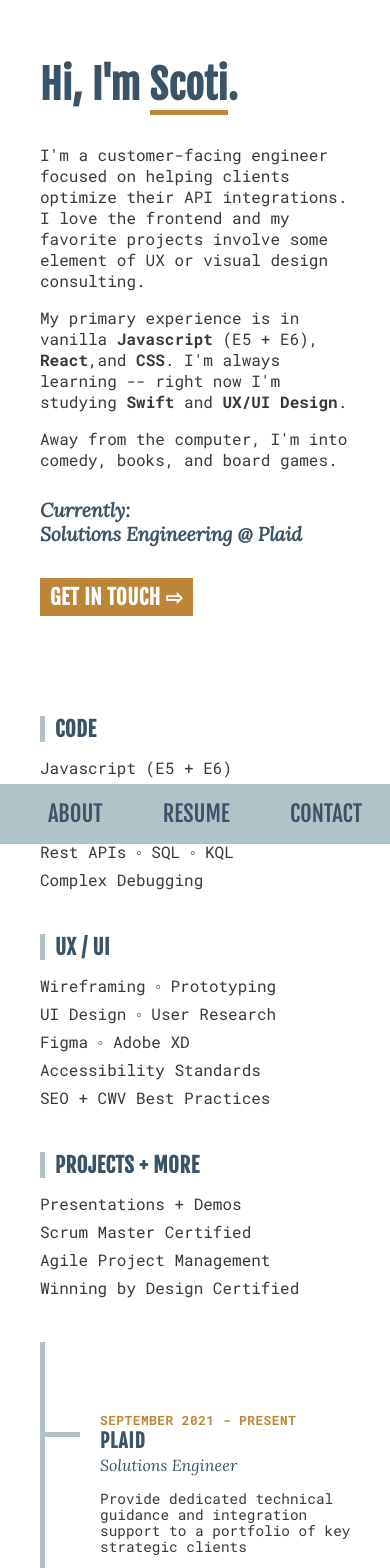
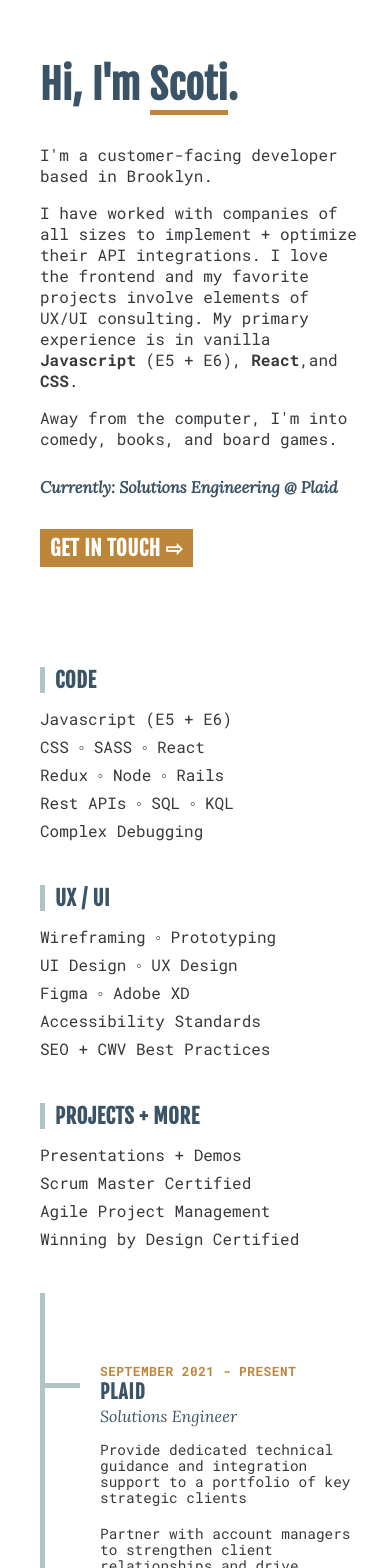
Before and after one commit to scotidodson/2021-portfolio, a React (Create React App) app: page / in a window 390 px wide. Shown: the top 1568 px of the page. Built offline with nearby package versions, Linux system fonts and the light colour scheme.

Commit message:
fixed s link

```diff
--- a/src/App.js
+++ b/src/App.js
@@ -17,12 +17,12 @@ function App() {
       <div className='nav'>
         <nav className='navigation'>
           <div className='sd'>
-              <span className='scoti'><Link to='/'>S</Link></span>
+              <span className='scoti'><HashLink smooth to='#top'>S</HashLink></span>
           </div>
           <ul>
               <li><HashLink smooth to='#top'>ABOUT</HashLink></li>
               {/* <li><HashLink smooth to='#portfolio'>WORK</HashLink></li> */}
-              <li><HashLink smooth to='#resume'>RESUME</HashLink></li>
+              <li><HashLink smooth to='#resume'>EXPERIENCE</HashLink></li>
               <li><HashLink smooth to='#contact'>CONTACT</HashLink></li>
           </ul>
         </nav>
--- a/src/components/Contact.js
+++ b/src/components/Contact.js
@@ -6,7 +6,7 @@ const Contact = () => {
    <div className='contact'>
      <h4  id="contact" className="contact__path">
        <a href="mailto:scotidodson@gmail.com">
-       EMAIL
+       EMAIL ME
        </a>
     </h4>
     <h4 className="contact__path">
--- a/src/components/Hero.js
+++ b/src/components/Hero.js
@@ -6,7 +6,8 @@ const Hero = () => {
     <div id="about" className="hero">
       <div className="hero__intro">
         <h1>Hi, I'm <span>Scoti</span>.</h1>
-        <p>I'm a customer-facing engineer focused on helping clients optimize their API integrations. I love the frontend and my favorite projects involve some element of UX or visual design consulting.</p><p>My primary experience is in vanilla <strong>Javascript</strong>&nbsp;(E5&nbsp;+&nbsp;E6), <strong>React</strong>,and <strong>CSS</strong>. I'm always learning&nbsp;--&nbsp;right now I'm studying <strong>Swift</strong> and <strong>UX/UI&nbsp;Design</strong>.</p>
+        <p>I'm a customer-facing developer based in Brooklyn.</p>
+        <p>I have worked with companies of all sizes to implement + optimize their API integrations. I love the frontend and my favorite projects involve elements of UX/UI consulting. My primary experience is in vanilla <strong>Javascript</strong>&nbsp;(E5&nbsp;+&nbsp;E6), <strong>React</strong>,and <strong>CSS</strong>.</p>
         <p>Away from the computer, I'm into comedy, books, and board games.</p>
         <p className="hero__intro--emphasis">Currently: Solutions&nbsp;Engineering&nbsp;@&nbsp;Plaid</p>
         <a href="mailto:scotidodson@gmail.com">
--- a/src/components/Pillars.js
+++ b/src/components/Pillars.js
@@ -16,7 +16,7 @@ const Pillars = () => {
        <div className='pillars__column'>
           <h2>UX / UI</h2>
           <p>Wireframing &#9702; Prototyping</p>
-          <p>UI Design &#9702; User Research</p>
+          <p>UI Design &#9702; UX Design</p>
           <p>Figma &#9702; Adobe XD </p>
           <p>Accessibility Standards</p>
           <p>SEO + CWV Best Practices</p>
--- a/src/style/App.css
+++ b/src/style/App.css
@@ -161,9 +161,10 @@ p {
         bottom: 0;
         width: 100%;
         z-index: 99;
+        display: none;
     }
 
-    .navigation {
+    /* .navigation {
         position: relative;
         overflow: hidden;
         bottom: 0;
@@ -196,7 +197,7 @@ p {
 
     .sd {
         display: none;
-    }
+    } */
 
     .pageContainer {
         padding: 0 25px 0 40px;
--- a/src/style/Contact.css
+++ b/src/style/Contact.css
@@ -18,13 +18,13 @@
     .contact {
         margin: 80px 0;
         display: flex;
-        flex-direction: row;
+        flex-direction: column;
         flex-wrap: wrap;
         justify-content: center;
     }
 
     .contact__path {
-        min-width: 100px;
+        min-width: 120px;
         text-align: center;
         padding: 20px;
     }
--- a/src/style/Hero.css
+++ b/src/style/Hero.css
@@ -53,4 +53,7 @@
     .hero {
         margin: 60px 0 80px;
     }
+    .hero__intro--emphasis {
+        font-size: 1rem;
+    }
 }
```
